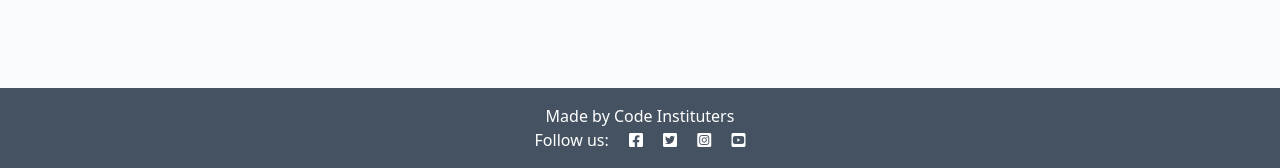
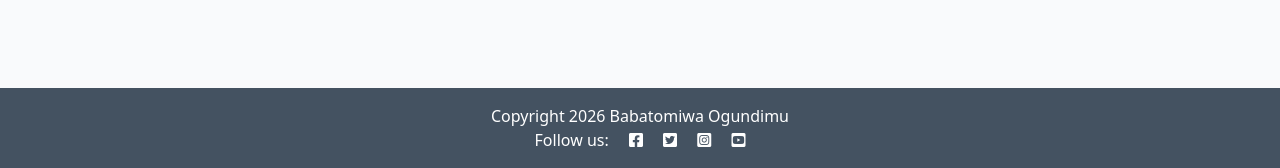
Before and after one commit to coderlawa/codestar_blog, a Django app: page / in a window 1280 px wide. Shown: the part 632-800 px from the top of the page. Run offline with Django 4.2, Linux system fonts and the light colour scheme; data that the repository does not hold is empty.

Commit message:
copyright inheritance code added

```diff
--- a/blog/templates/blog/index.html
+++ b/blog/templates/blog/index.html
@@ -50,3 +50,7 @@
 
 <!-- index.html content ends here -->
 {% endblock %}
+
+{% block copyright %}
+    Copyright 2026 Babatomiwa Ogundimu
+{% endblock %}
--- a/codestar/settings.py
+++ b/codestar/settings.py
@@ -27,7 +27,7 @@ TEMPLATES_DIR = os.path.join(BASE_DIR, 'templates')
 SECRET_KEY = os.environ.get("SECRET_KEY")
 
 # SECURITY WARNING: don't run with debug turned on in production!
-DEBUG = False
+DEBUG = True
 
 ALLOWED_HOSTS = ['.herokuapp.com', '127.0.0.1']
 
--- a/templates/base.html
+++ b/templates/base.html
@@ -62,7 +62,7 @@
 
     <!-- Footer -->
     <footer class="footer mt-auto py-3 dark-bg">
-        <p class="m-0 text-center text-white">Made by Code Instituters</p>
+        <p class="m-0 text-center text-white">{% block copyright %}&copy; 2026 All rights reserved.{% endblock copyright %}</p>
         <p class="m-0 text-center text-white">Follow us: <i class="fab fa-facebook-square ms-3"></i>
             <i class="fab fa-twitter-square ms-3"></i>
             <i class="fab fa-instagram-square ms-3"></i>
```
